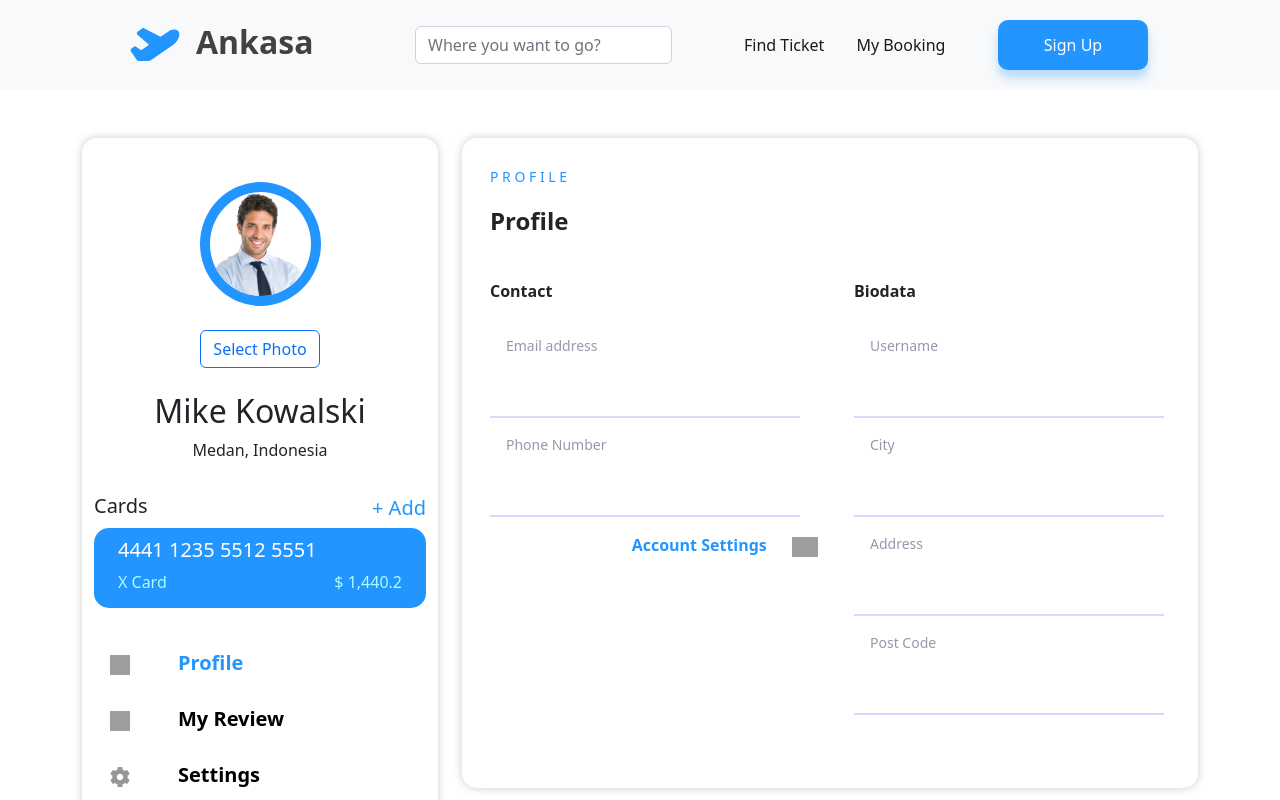
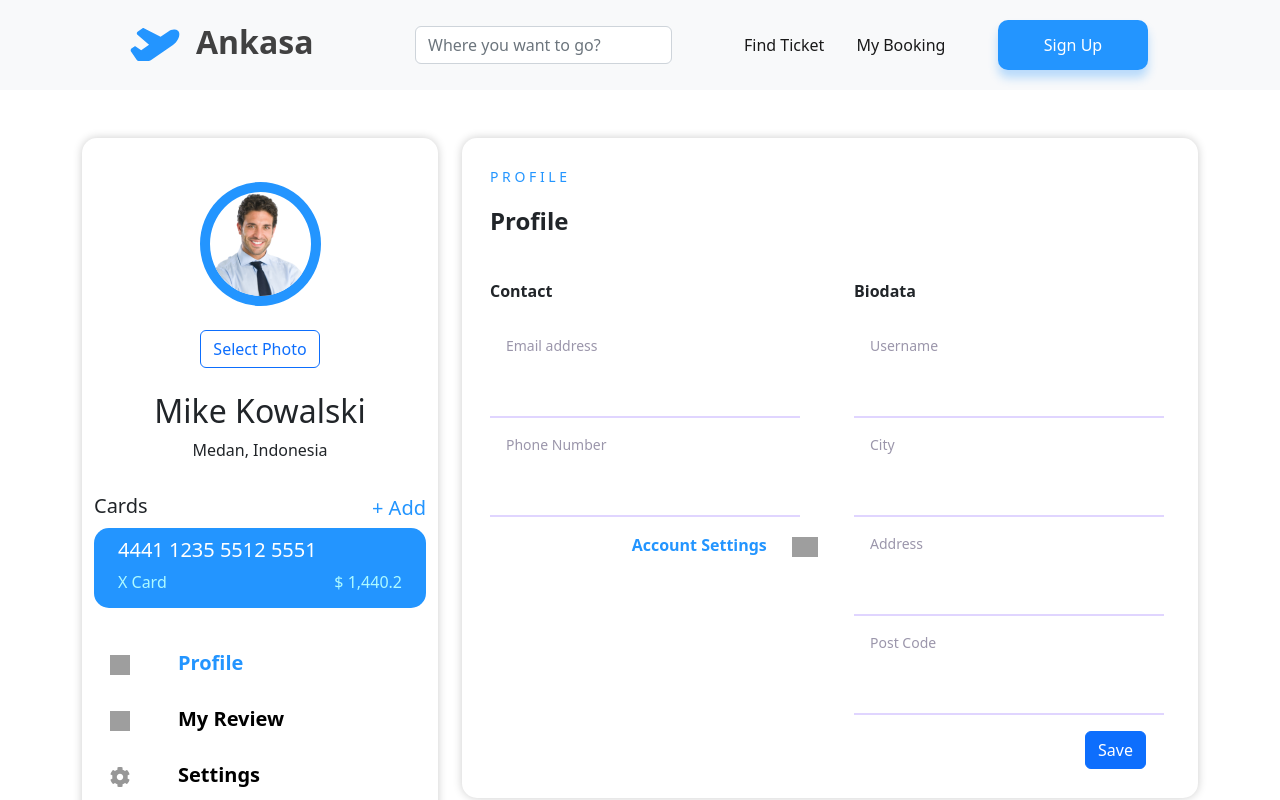
Before and after one commit to brndnwjy/angkasa-ticketing-app, a React (Create React App) app: page /profile in a window 1280 px wide. Shown: the top 800 px of the page. Built offline with nearby package versions, Linux system fonts and the light colour scheme; grey boxes are pictures that could not be loaded.

Commit message:
add button save at page profile

```diff
--- a/src/views/profile/index.js
+++ b/src/views/profile/index.js
@@ -58,6 +58,9 @@ const Profile = () => {
                       <label for="Postcode" className={`mt-3 ms-3 ${styles.labelForm}`}>Post Code</label>
                       <input type="text" className={styles.inputProfile} id="Postcode" placeholder="55555"/>
                     </div>
+                    <div className=' d-grid gap-2 d-md-flex justify-content-md-end me-5'>
+                      <button type="button" class="btn btn-primary mt-3 ">Save</button>
+                    </div>
 
                   </div>
                 </div>
--- a/src/views/profile/profile.module.css
+++ b/src/views/profile/profile.module.css
@@ -1,7 +1,7 @@
 .rightsideProfile{
     background-color: #FFFFFF;
     box-shadow: 0 0 10px rgba(0, 0, 0, 0.2);
-    height: 650px;
+    height: 660px;
     border-radius: 15px;
     padding: 28px;
 
```
